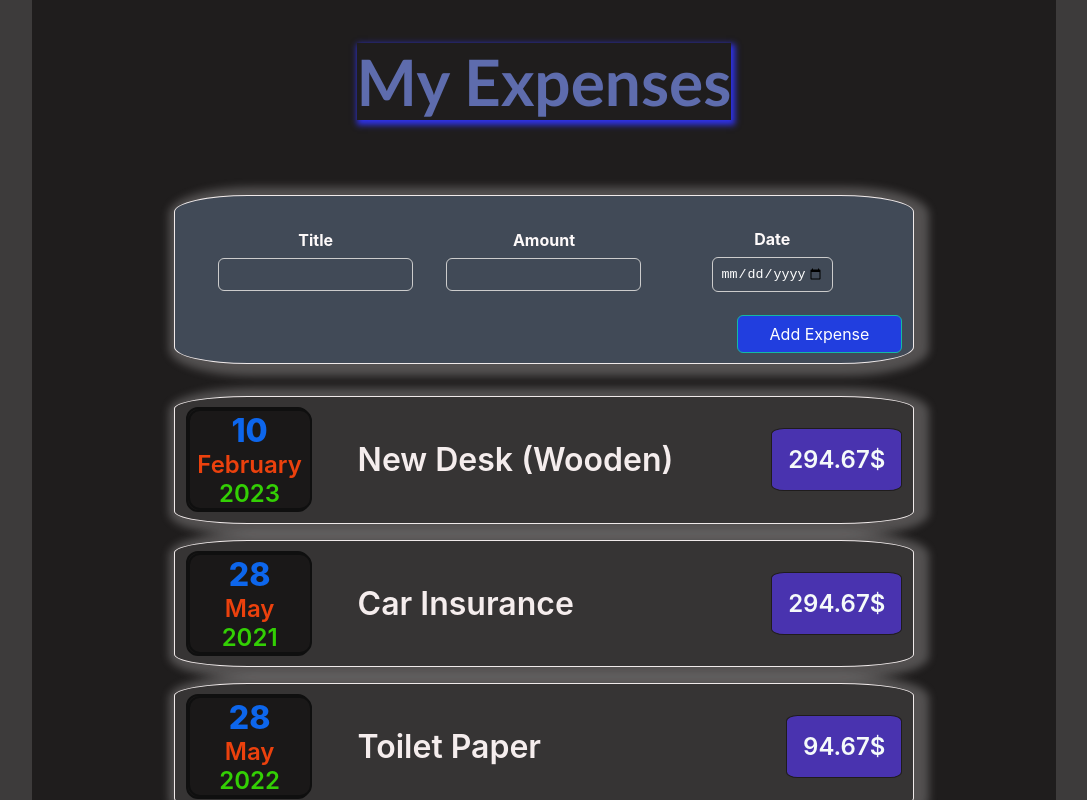
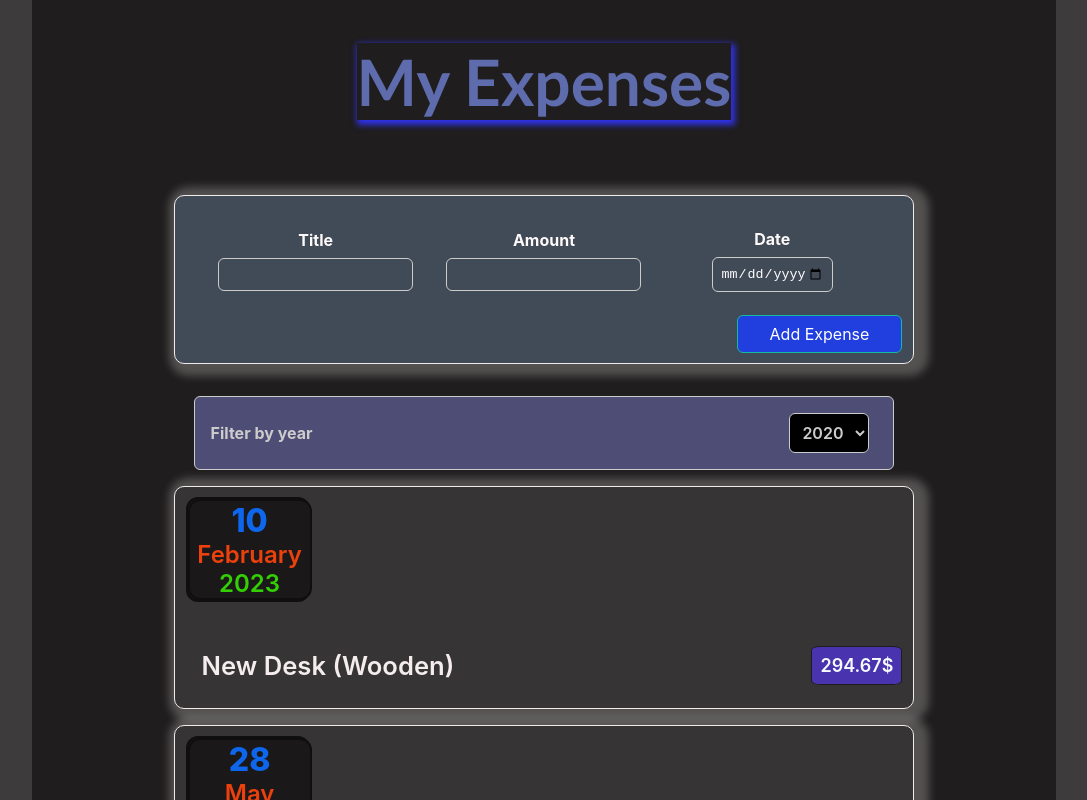
Before and after one commit to Said-laasri/Expense_app, a React (Create React App) app: page / in a window 1280 px wide. Shown: the top 800 px of the page, without its empty margins (96-1183 px from the left). Built offline with nearby package versions, Linux system fonts and the light colour scheme.

Commit message:
Add state to manage the data in component

```diff
--- a/src/components/Expenses/Expense.js
+++ b/src/components/Expenses/Expense.js
@@ -1,4 +1,6 @@
 import ExpenseItem from "./ExpenseItem";
+import { useState } from "react";
+import ExpenseFilter from "./ExpenseFilter";
 
 const Expenses = (props) => {
 
@@ -35,8 +37,15 @@ const Expenses = (props) => {
         }
       ];
 
+      const [filteredYear, setFilteredYear] = useState('2020');
+
+      const filterChangeHandler = (selectedYear) => {
+          setFilteredYear(selectedYear);
+      };
+
     return (
         <>
+            <ExpenseFilter selected={filteredYear} onChangeFilter={filterChangeHandler} />
         {expanses.map((expense, indx) => (
             <ExpenseItem key={indx}
               title={expense.title}
--- a/src/components/Expenses/ExpenseItem.css
+++ b/src/components/Expenses/ExpenseItem.css
@@ -6,6 +6,7 @@
     justify-content: first baseline;
     width: 70%;
     padding: 1%;
+    flex-wrap: wrap;
 }
 
 .description{
@@ -16,11 +17,9 @@
 }
 
 .description > h2 {
-    font-size: 2rem;
+    font-size: 1.6rem;
     font-weight: 600;
-    padding-left: 1rem;
     padding: 1rem;
-    padding-right: 1rem;
     margin: 0;
     color: rgb(245, 237, 237);
 }
@@ -31,9 +30,9 @@
 } */
 
 .description > div {
-    font-size: 1.5rem;
+    font-size: 18px;
     font-weight: 600;
-    padding: 1rem;
+    padding: 0.5rem;
     color: rgb(245, 250, 250);
     border-radius: 10%;
     background-color: rgb(73, 51, 175);
--- a/src/components/Expenses/ExpenseItem.js
+++ b/src/components/Expenses/ExpenseItem.js
@@ -3,6 +3,7 @@ import Card from "../UI/Card";
 import "./ExpenseItem.css";
 
 const ExpenseItem = (props) => {
+
 
   return (
     <Card className="expense">
--- a/src/components/UI/Card.css
+++ b/src/components/UI/Card.css
@@ -1,5 +1,5 @@
 .card{
-    border-radius: 10%;
+    border-radius: 10px;
     border: 1px solid rgb(240, 234, 234);
     background-color: #363434;
     box-shadow: 5px 2px 8px 10px rgba(236, 232, 232, 0.26);
```
